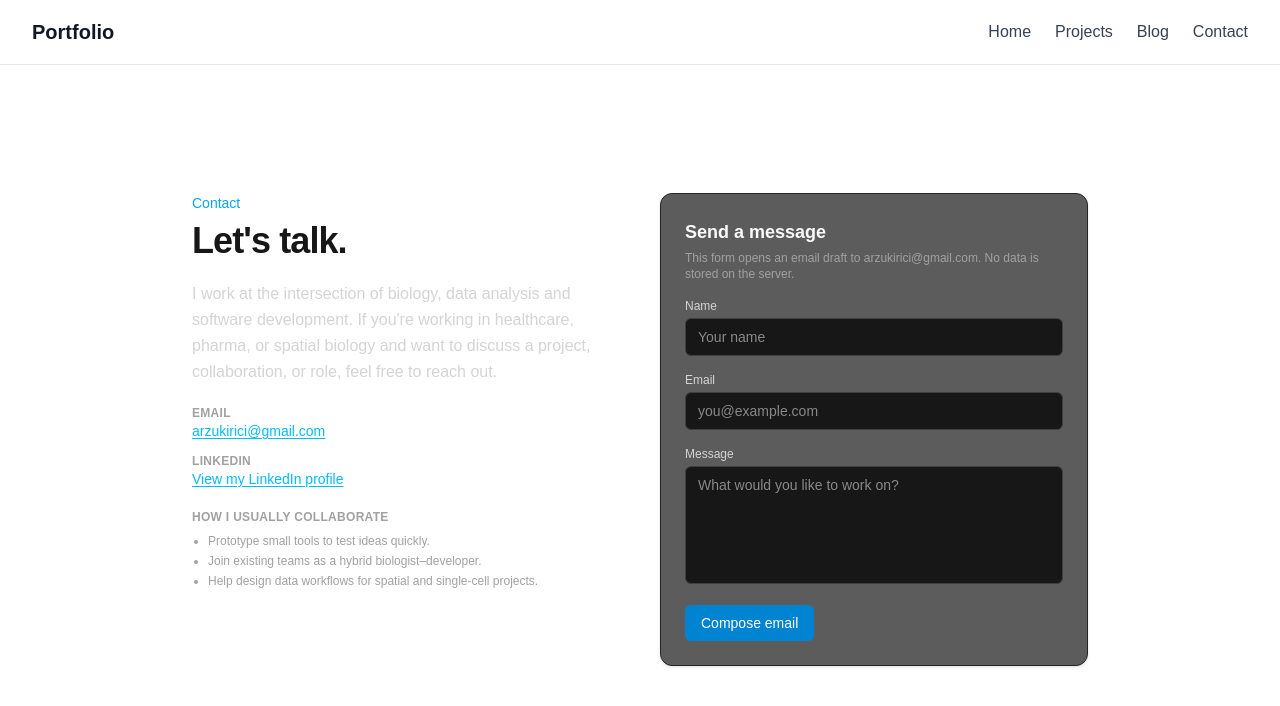
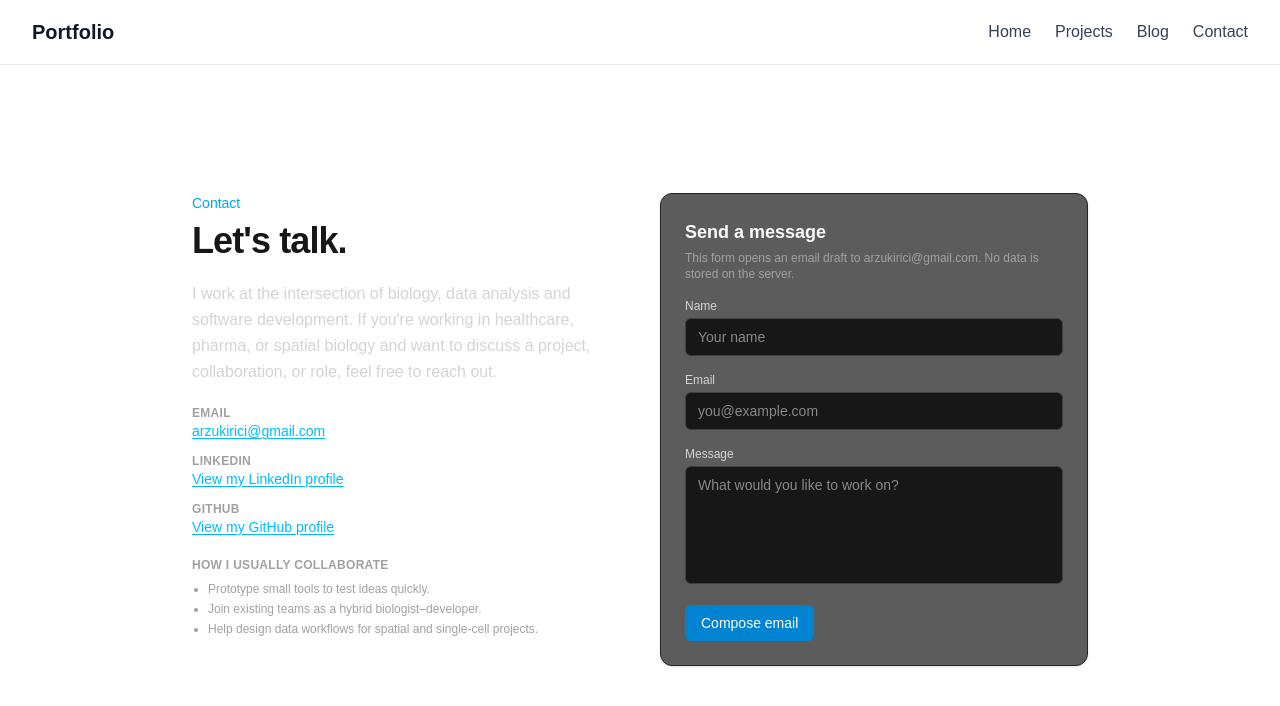
Before and after one commit to agkirici/agkirici.github.io, a Next.js app: page /contact in a window 1280 px wide. Shown: the top 706 px of the page. Built offline with nearby package versions, Linux system fonts and the light colour scheme.

Commit message:
Add GitHub profile link to contact page

```diff
--- a/app/contact/page.tsx
+++ b/app/contact/page.tsx
@@ -73,6 +73,20 @@ export default function ContactPage() {
                 className="text-sky-400 underline underline-offset-2 hover:text-sky-300"
               >
                 View my LinkedIn profile
+              </a>
+            </div>
+
+            <div>
+              <p className="text-xs font-semibold uppercase tracking-wide text-neutral-400">
+                GitHub
+              </p>
+              <a
+                href="https://github.com/agkirici"
+                target="_blank"
+                rel="noreferrer"
+                className="text-sky-400 underline underline-offset-2 hover:text-sky-300"
+              >
+                View my GitHub profile
               </a>
             </div>
           </div>
```
